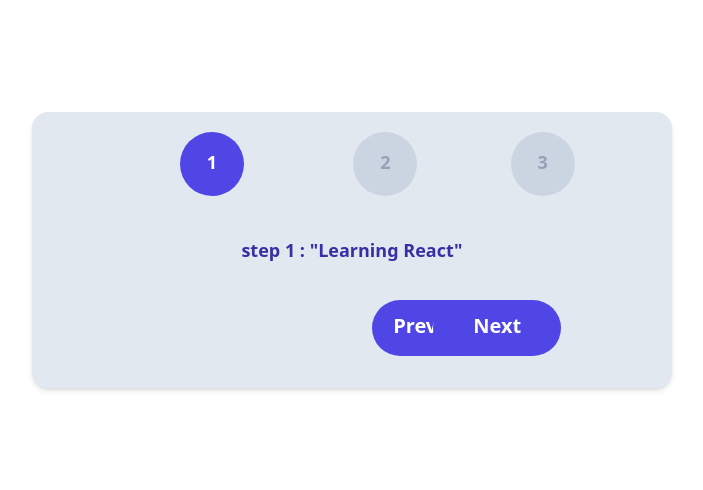
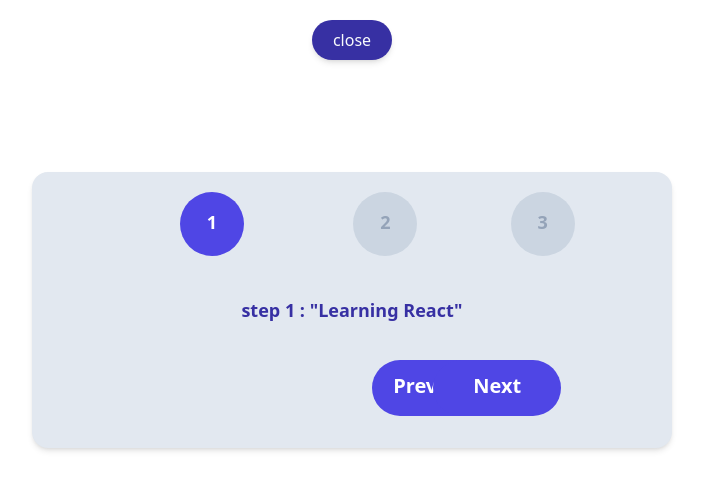
Before and after one commit to parisaMontakhab/Step-message, a React (Vite) app in the folder msg-step/: page / in a window 1280 px wide. Shown: the top 490 px of the page, without its empty margins (288-991 px from the left). Built offline with nearby package versions, Linux system fonts and the light colour scheme.

Commit message:
feat: add btn about clos and open the dive about step message

```diff
--- a/msg-step/src/App.jsx
+++ b/msg-step/src/App.jsx
@@ -7,6 +7,7 @@ const message =[
 
 function App() {
   const [step,setStep ] = useState(1)
+  const [isOpen,setIsOpen] = useState(true);
 
   function handlePrevious (){
    if(step >1) setStep(step-1)
@@ -15,8 +16,25 @@ function handleNext (){
  if(step <3) setStep(step+1)
 }
 
+function handleCloseOpen (){
+  setIsOpen(!isOpen);
+  if( isOpen){
+  const uniqe = document.getElementById('uniqe');
+  uniqe.style.display= "none"
+  }
+  if(!isOpen){
+    const uniqe = document.getElementById('uniqe');
+    uniqe.style.display ="block"
+  }
+}
+
+
   return (
-    <div className='text-center w-2/4 mx-auto bg-slate-200 rounded-2xl mt-28 shadow-md'>
+    <div>
+      <div className='close-btn'>
+        <button onClick={handleCloseOpen}>{isOpen ? "close" : "open"}</button>
+      </div>
+      <div id='uniqe' className='step-father'>
       <div className='grid grid-rows-3 grid-cols-3 gap-4 p-5'>
         <div className={`${step >= 1 ? "active" :"not-active"} ml-32`}>1</div>
         <div className={` ${step >= 2 ? "active" :"not-active"}  ml-28`}>2</div>
@@ -34,6 +52,8 @@ function handleNext (){
       </div>
 
     </div>
+    </div>
+
   )
 }
 
--- a/msg-step/src/index.css
+++ b/msg-step/src/index.css
@@ -14,3 +14,11 @@
 .not-active {
     @apply bg-slate-300 w-16 h-16 rounded-full text-slate-400 pt-4 font-bold text-lg
 }
+
+.close-btn {
+    @apply mx-auto mt-5 w-20 text-center rounded-full p-2 bg-indigo-800 text-slate-50 shadow-md
+}
+
+.step-father{
+    @apply text-center w-2/4 mx-auto bg-slate-200 rounded-2xl mt-28 shadow-md
+}
```
